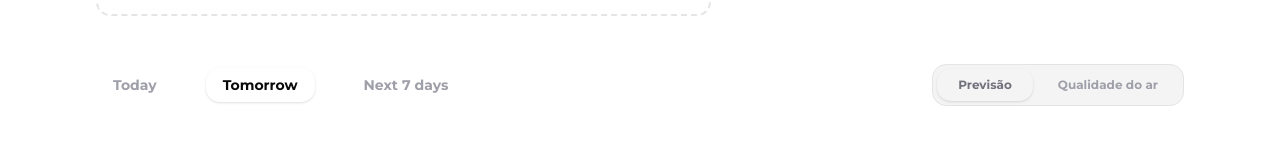
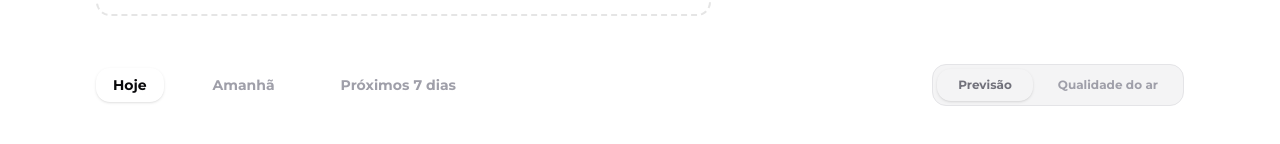
Before and after one commit to davimilioli/mist, a Next.js app: page / in a window 1280 px wide. Shown: the part 320-464 px from the top of the page. Built offline with nearby package versions, Linux system fonts and the light colour scheme.

Commit message:
refact: config de tab com label e slug

```diff
--- a/components/forecast/Forecast.tsx
+++ b/components/forecast/Forecast.tsx
@@ -8,8 +8,14 @@ import { useState } from "react"
 import DailyForecast from "./DailyForecast"
 
 const Forecast = () => {
-  const [activeTab, setActiveTab] = useState('tomorrow')
+  const [activeTab, setActiveTab] = useState('today')
   const { data } = useWeather();
+
+  const tabs = [
+    { label: "Hoje", slug: "today" },
+    { label: "Amanhã", slug: "tomorrow" },
+    { label: "Próximos 7 dias", slug: "next-7-days" },
+  ];
 
   return (
     <section className="space-y-8">
@@ -19,13 +25,13 @@ const Forecast = () => {
       >
         <div className="flex items-center justify-between mb-8">
           <TabsList className="bg-transparent gap-8 p-0 h-auto">
-            {["Today", "Tomorrow", "Next 7 days"].map((tab) => (
+            {tabs.map((tab) => (
               <TabsTrigger
-                key={tab}
-                value={tab.toLowerCase().replace(/ /g, "-")}
+                key={tab.slug}
+                value={tab.slug}
                 className="data-[state=active]:bg-transparent data-[state=active]:text-zinc-950 data-[state=active]:shadow-none text-zinc-400 font-sans font-bold p-4 transition-all hover:cursor-pointer rounded-xl"
               >
-                {tab}
+                {tab.label}
               </TabsTrigger>
             ))}
           </TabsList>
```
